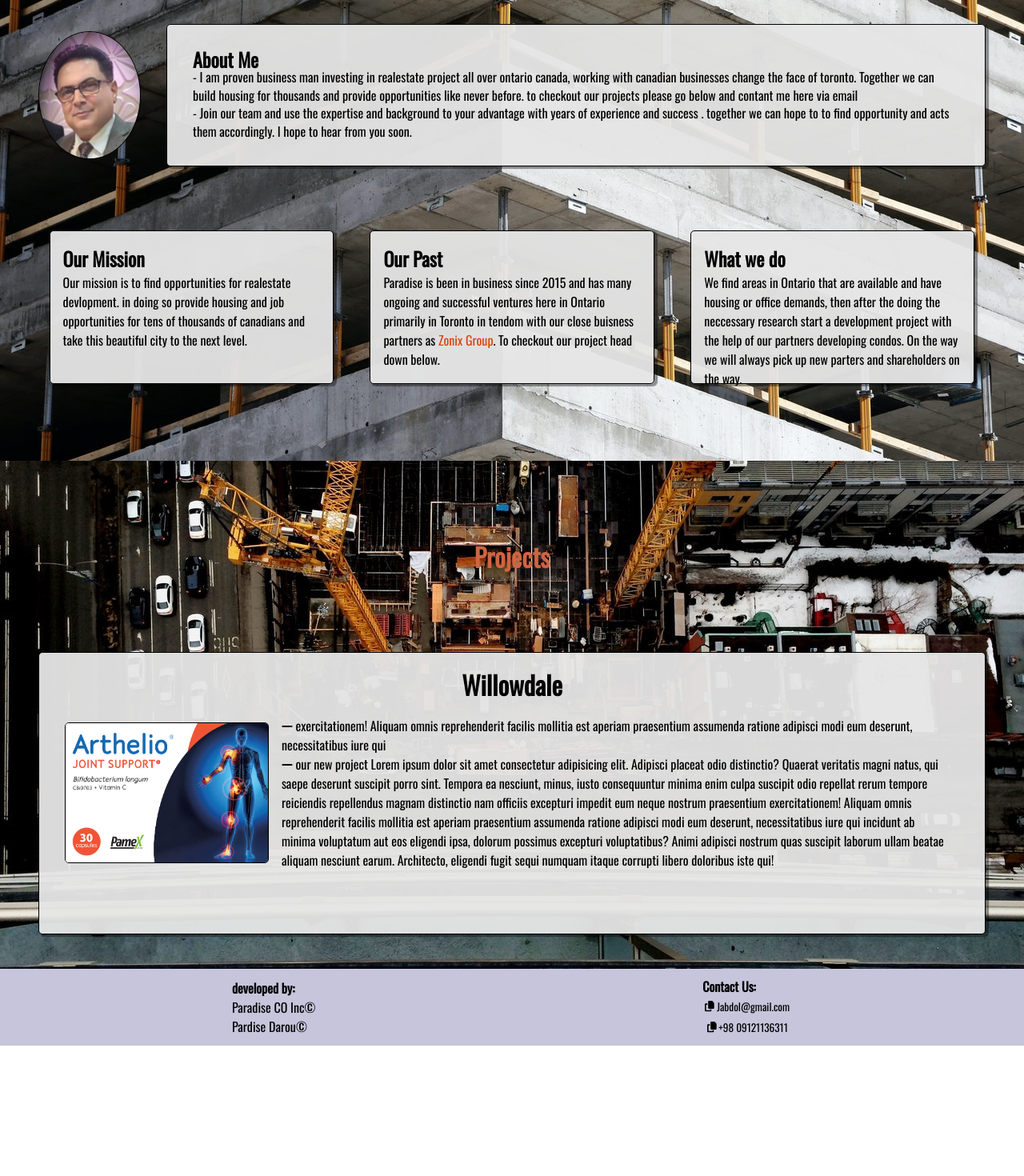
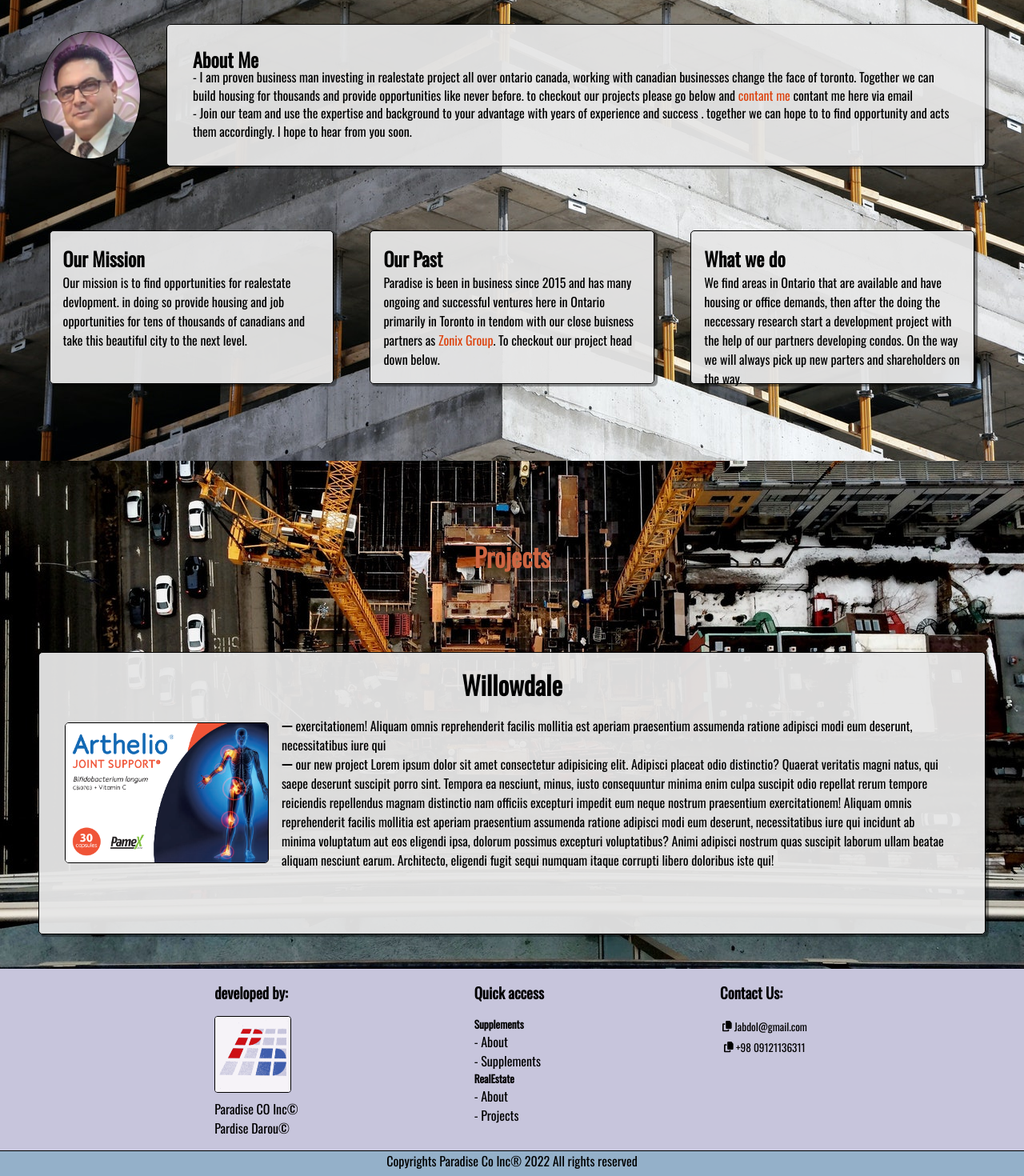
Before and after one commit to arshiaKalkho/Paradise-landingPage, a React (Create React App) app: page /RealEstate in a window 1280 px wide. Shown: the part 953-2423 px from the top of the page at 80% size. Before the commit the page ends 2260 px from the top, so only its background shows below. Built offline with nearby package versions, Linux system fonts and the light colour scheme.

Commit message:
added new text, footer styling and links added

```diff
--- a/src/components/HeaderFooter/Footer.js
+++ b/src/components/HeaderFooter/Footer.js
@@ -10,16 +10,26 @@ function Footer() {
 
 
   return (
+    <>
     <div className='footer'>
         <div className="footer-left">
-          <h4>developed by:</h4>
+          <h3 className='footer-headers'>developed by:</h3>
+          <img src="./images/paradise-logo.png" className='footer-logo' alt="" />
           <p>Paradise CO Inc&copy;</p>
           <p>Pardise Darou&copy;</p>
           </div>
         <div className="footer-mid">
+          <h3 className='footer-headers'>Quick access</h3>
+          <h5>Supplements</h5>
+          <a href="/Pharma#About" className='quick-access-links'>- About</a>
+          <a href="/Pharma#Suplements" className='quick-access-links'>- Supplements</a>
+
+          <h5>RealEstate</h5>
+          <a href="/RealEstate#About" className='quick-access-links'>- About</a>
+          <a href="/RealEstate#Projects" className='quick-access-links'>- Projects</a>
         </div>
         <div className="footer-right">
-          <h4>Contact Us:</h4>
+          <h3 className='footer-headers'>Contact Us:</h3>
           <button className="copy-contact" onClick={()=>clickHandler("Jabdol@gmail.com")}>
           <FontAwesomeIcon className='footer-icon' icon={faCopy} />
             Jabdol@gmail.com
@@ -31,6 +41,8 @@ function Footer() {
 
         </div>
     </div>
+        <div className="footer-footer"> Copyrights Paradise Co Inc&reg; 2022 All rights reserved</div>
+    </>
   )
 }
 
--- a/src/components/HeaderFooter/headerFooter.css
+++ b/src/components/HeaderFooter/headerFooter.css
@@ -39,12 +39,12 @@
 }
 .footer {
   width: 100%;
-  height: 6rem;
+  height: fit-content;
   background-color: var(--color-headerFooter);
   display: flex;
-  align-items: center;
+  align-items: flex-start;
   justify-content: space-evenly;
-  padding: 0 3rem;
+  padding: 1rem 3rem;
   position: relative;
   bottom: 0;
   z-index: 999;
@@ -54,8 +54,22 @@
   display: flex;
   flex-direction: column;
 }
+.footer-logo{
+  height: 6rem;
+  width: 6rem;
+  border: 1px solid black;
+  border-radius: 4px;
+  margin-bottom: 0.5rem;
+}
 .footer-icon {
   margin: 0 3px 1px 0;
+}
+.quick-access-links{
+  text-decoration: none;
+  color: black;
+}
+.footer-headers{
+  margin-bottom: 1rem;
 }
 .copy-contact {
   padding: 3px;
@@ -68,6 +82,12 @@
 .copy-contact:active {
   background-color: green;
   transition: 0;
+}
+.footer-footer{
+  border-top: 1px solid black;
+  height: 2rem;
+  background-color: rgb(148, 176, 201);
+  text-align: center;
 }
 @media only screen and (max-width: 700px) {
   .nav-right {
--- a/src/components/pharma/Pharma/Pharma.js
+++ b/src/components/pharma/Pharma/Pharma.js
@@ -53,7 +53,7 @@ export default class Pharma extends Component {
             </ScrollAnimation>
           </div>
           <div className="pharma-first-spacer"></div>
-          <div ref={ (ref) => this.RefInfo=ref } className='pharma-info' style={{backgroundImage: 'url(./images/pharma-about-back.jpg)'}}>
+          <div ref={ (ref) => this.RefInfo=ref } className='pharma-info' id='About' style={{backgroundImage: 'url(./images/pharma-about-back.jpg)'}}>
             <h1>About Us</h1>
             <ScrollAnimation animateIn='animate__bounceInLeft' delay={200}>
               <AboutOwner />
@@ -66,7 +66,7 @@ export default class Pharma extends Component {
           </div>
           <div className="pharma-second-spacer"></div>
 
-            <div ref={ (ref) => this.RefProducts=ref } className='pharma-products'  style={{backgroundImage: 'url(./images/pharma-product-back.jpg)'}}>
+            <div ref={ (ref) => this.RefProducts=ref } className='pharma-products' id='Suplements'  style={{backgroundImage: 'url(./images/pharma-product-back.jpg)'}}>
               <h1>Suplements</h1><ScrollAnimation animateIn='animate__bounceInLeft' delay={200}>
               {products.map((el)=>{
                   return <SuplementCard product={el} />
--- a/src/components/realEstate/AboutOwner/AboutOwner.css
+++ b/src/components/realEstate/AboutOwner/AboutOwner.css
@@ -26,7 +26,36 @@
     line-height: 1.4rem;
 
   }
+ .copy-email{
+     cursor: pointer;
+     position:relative;
+ }
+ .copy-email::after{
+    cursor:default;
+ }
+ .copy-email:active::after{
+     opacity: 1;
+     animation: flash 0.1s forwards;
 
+ }
+ @keyframes flash {
+     0% {
+         opacity: 0;
+     }
+     100% {
+         opacity: 1;
+     }
+ }
+ .copy-email::after{
+     content: "copied!";
+     position:absolute;
+     background-color: white;
+     font-size: 1.5rem;
+     padding: 0.5rem;
+     border-radius: 5px;
+     opacity: 0;
+     width: fit-content;
+ }
   @media only screen and (max-width: 700px){
       .realEstate-aboutOwner-container{
           flex-direction: column;
--- a/src/components/realEstate/AboutOwner/AboutOwner.js
+++ b/src/components/realEstate/AboutOwner/AboutOwner.js
@@ -8,7 +8,7 @@ function AboutOwner() {
         <img src="./images/javad-faceshot.jpg" className='realEstate-faceShot' alt='' />
         <div className="realEstate-about-owner">
             <h2>About Me</h2>
-            <p>- I am proven business man investing in realestate project all over ontario canada, working with canadian businesses change the face of toronto. Together we can build housing for thousands and provide opportunities like never before. to checkout our projects please go below and contant me here via email<br />
+            <p>- I am proven business man investing in realestate project all over ontario canada, working with canadian businesses change the face of toronto. Together we can build housing for thousands and provide opportunities like never before. to checkout our projects please go below and <span className='inline-emphesis copy-email' onClick={() => {navigator.clipboard.writeText("jabdol@gmail.com")}}>contant me</span> contant me here via email<br />
             - Join our team and use the expertise and background to your advantage with years of experience and success . together we can hope to to find opportunity and acts them accordingly. I hope to hear from you soon.
 
             </p>
--- a/src/components/realEstate/RealEstate/RealEstate.js
+++ b/src/components/realEstate/RealEstate/RealEstate.js
@@ -58,7 +58,7 @@ export default class realEstate extends Component {
             </ScrollAnimation>
           </div>
 
-          <div ref={ (ref) => this.RefAbout=ref } className='realEstate-info' style={{backgroundImage: 'url(./images/realEstate-about-back.jpg)'}}>
+          <div ref={ (ref) => this.RefAbout=ref } className='realEstate-info' id='About' style={{backgroundImage: 'url(./images/realEstate-about-back.jpg)'}}>
             <h1>About Us</h1>
             <ScrollAnimation animateIn='animate__bounceInLeft' delay={200}>
               <AboutOwner />
@@ -71,7 +71,7 @@ export default class realEstate extends Component {
           </div>
 
 
-            <div ref={ (ref) => this.RefProjects=ref } className='realEstate-products'  style={{backgroundImage: 'url(./images/realEstate-projects-back.jpg)'}}>
+            <div ref={ (ref) => this.RefProjects=ref } className='realEstate-products' id='Projects' style={{backgroundImage: 'url(./images/realEstate-projects-back.jpg)'}}>
               <h1>Projects</h1>
               <ScrollAnimation animateIn='animate__bounceInLeft' delay={200}>
               {projects.map((el)=>{
```
